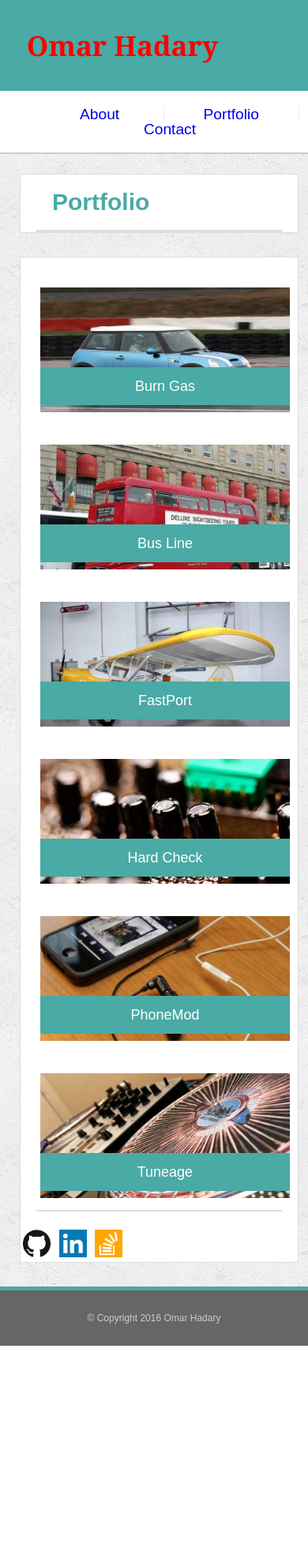
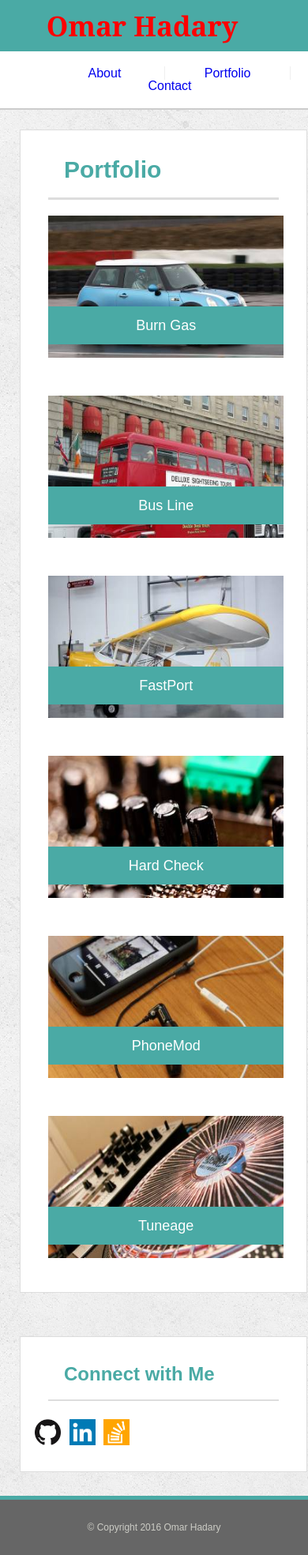
Before and after one commit to omarhadary/Responsive-Portfolio, a PHP site: page /portfolio.html in a window 390 px wide. Shown: the whole page at 79% size. Before the commit the page ends 1704 px from the top, so only its background shows below. Run offline with PHP 8.4, Linux system fonts and the light colour scheme.

Commit message:
all three media queries completed

```diff
--- a/assets/css/style.css
+++ b/assets/css/style.css
@@ -90,17 +90,6 @@ h3 {
     margin-top: 20px;
 }
 
-h4 {
-    background-color: #4aaaa5;
-    bottom: 60px;
-    color: #fff;
-    font-size: 18px;
-    padding: 15px 0;
-    position: relative;
-    text-align: center;
-    width: 100%;
-}
-
 textarea,input {
     display: block;
     width: 100%;
@@ -115,8 +104,9 @@ textarea {
     border: 1px solid #ddd;
     float: left;
     margin: 20px 3px 20px 250px;
+    max-width: 650px;
     padding: 7.5px;
-    width: 650px;
+    width: 100%;
 }
 
 .mainContent_title {
@@ -130,19 +120,33 @@ textarea {
     width: 200px;
 }
 
-.portfolioImages {
+.projects {
     float: left;
+    margin: 20px 0 25px 20px;
+    overflow: auto;
+    position: relative;
+    width: 274px;
 }
 
-.projects {
-    float: left;
-    margin-top: 10px;
-    padding: 12px;
+.projects:nth-child(even) {
+    margin-right: 40px;
 }
 
 .projectPhoto {
     height: 180px;
-    width: 300px;
+    max-width: 300px;
+    width: 100%;
+}
+
+h4 {
+    background-color: #4aaaa5;
+    bottom: 20px;
+    color: #fff;
+    font-size: 18px;
+    padding: 15px 0;
+    position: absolute;
+    text-align: center;
+    width: 100%;
 }
 
 a.mainContent__button {
@@ -197,6 +201,199 @@ footer {
     text-align: center;
 }
 /*................media queries...........*/
+
+@media screen and (max-width: 980px) {
+    .wrapper {
+
+            height: 100%;
+            width: 100%;
+        }
+
+        body {
+            height: 100%;
+            width: 100%;
+        }
+
+
+
+        h1 {
+            color: yellow;
+            margin-left: 35px;
+            padding: 17px;
+        }
+
+        ul {
+            font-size: 1em;
+            margin-right: 10%;
+            padding-top: 25px;
+        }
+
+        h2 {
+            margin: 0 10px 0 0px;
+        }
+
+        .mainContent {
+            float: left;
+            margin: 30px 0 35px 35px;
+            max-width: 768px;
+            padding: 15px;
+            overflow: hidden;
+            width: 45%;
+        }
+
+        .headShot {
+
+            height: 90%;
+            padding-left: 0px;
+            width: 90%;
+        }
+
+        p {
+            margin: 25px;
+        }
+
+        .projects {
+            height: 90%;
+            width: 90%;
+        }
+
+        .projectPhoto {
+            max-height: 500px;
+            max-width: 768px;
+
+    }
+
+        h3 {
+            margin-left: 20px;
+        }
+
+        textarea,input {
+            margin-left: 20px;
+            width: 88%;
+        }
+
+        textarea {
+            height: 180px;
+        }
+
+        .mainContent__button {
+            margin-bottom: 200px;
+        }
+
+        .sidebar {
+            float: left;
+            margin: 30px 25px 30px 35px;
+            padding: 15px;
+            width: 34%;
+        }
+
+        .sociallink {
+        max-height: 20%;
+        max-width: 20%;
+
+        }
+
+        footer {
+            width: 100%;
+        }
+}
+
+@media screen and (max-width: 768px) {
+    .wrapper {
+
+        height: 100%;
+        width: 100%;
+    }
+
+    body {
+        height: 100%;
+        width: 100%;
+    }
+
+
+
+    h1 {
+        color: green;
+        margin-left: 35px;
+        padding: 15px;
+    }
+
+    ul {
+        font-size: 1em;
+        margin-right: 1%;
+        padding-top: 25px;
+    }
+
+    h2 {
+        margin: 0 20px 0 0px;
+    }
+
+    .mainContent {
+        float: none;
+        margin: 25px 0 0 35px;
+        max-width: 768px;
+        padding: 15px;
+        overflow: hidden;
+        width: 85%;
+    }
+
+    .headShot {
+
+        height: 40%;
+        padding-left: 5px;
+        width: 40%;
+    }
+
+    p {
+        margin: 25px;
+    }
+
+    .projects {
+        height: 40%;
+        width: 40%;
+    }
+
+    .projectPhoto {
+        max-height: 500px;
+        max-width: 768px;
+
+}
+
+    h3 {
+        margin-left: 25px;
+    }
+
+    textarea,input {
+        margin-left: 25px;
+        width: 88%;
+    }
+
+    textarea {
+        height: 180px;
+    }
+
+    .mainContent__button {
+        margin-bottom: 200px;
+    }
+
+    .sidebar {
+        float: left;
+        margin: 30px 25px 30px 35px;
+        padding: 15px;
+        width: 85%;
+    }
+
+    .sociallink {
+    max-height: 10%;
+    max-width: 10%;
+
+    }
+
+    footer {
+        width: 100%;
+    }
+}
+
 @media screen and (max-width: 640px) {
 
     .wrapper {
@@ -242,8 +439,9 @@ footer {
     .mainContent {
         float: none;
         margin: 25px;
-        padding: 0px;
-        width: 90%;
+        padding: 15px;
+        overflow: hidden;
+        width: 85%;
     }
 
     .headShot {
@@ -258,15 +456,15 @@ footer {
     }
 
     .projects {
-        margin: 70px 0px -80px 0px;
-        padding: 0px 25px 0px 25px;
+        height: 90%;
         width: 90%;
     }
 
-    .projectPhoto {
-        height: 100%;
-        width: 100%;
-    }
+.projectPhoto {
+    max-height: 260px;
+    max-width: 640px;
+
+}
 
     h3 {
         margin-left: 40px;
@@ -281,30 +479,23 @@ footer {
         height: 180px;
     }
 
-    a.mainContent__button {
-
+    .mainContent__button {
+        margin-bottom: 200px;
     }
 
     .sidebar {
-        float: none;
+        float: left;
         margin: 30px 25px 30px 25px;
-        padding: 0px;
-        width: 90%;
+        padding: 15px;
+        width: 85%;
     }
 
     .sociallink {
     max-height: 10%;
     max-width: 10%;
+    padding-bottom: 15px;
 
     footer {
         width: 100%;
     }
 }
-
-@media screen and (max-width: 768px) {
-
-}
-
-@media screen and (max-width: 980px) {
-
-}
--- a/portfolio.html
+++ b/portfolio.html
@@ -28,7 +28,6 @@
             <!-- BEM - need Element and Modifier -->
             <h2 class="mainContent_title">Portfolio</h2>
             <!-- Should I have used background image instead -->
-            <div class="portfolioImages">
                 <div class="projects">
                     <a href="#" target="_blank"><img alt="Burn Gas" class=
                     "projectPhoto" src="assets/images/burngas.jpg">
@@ -59,7 +58,6 @@
                     "projectPhoto" src="assets/images/tuneage.jpg">
                     <h4>Tuneage</h4></a>
                 </div>
-            </div>
         </section>
         <section class="sidebar">
             <!-- BEM - need Element and Modifier -->
```
